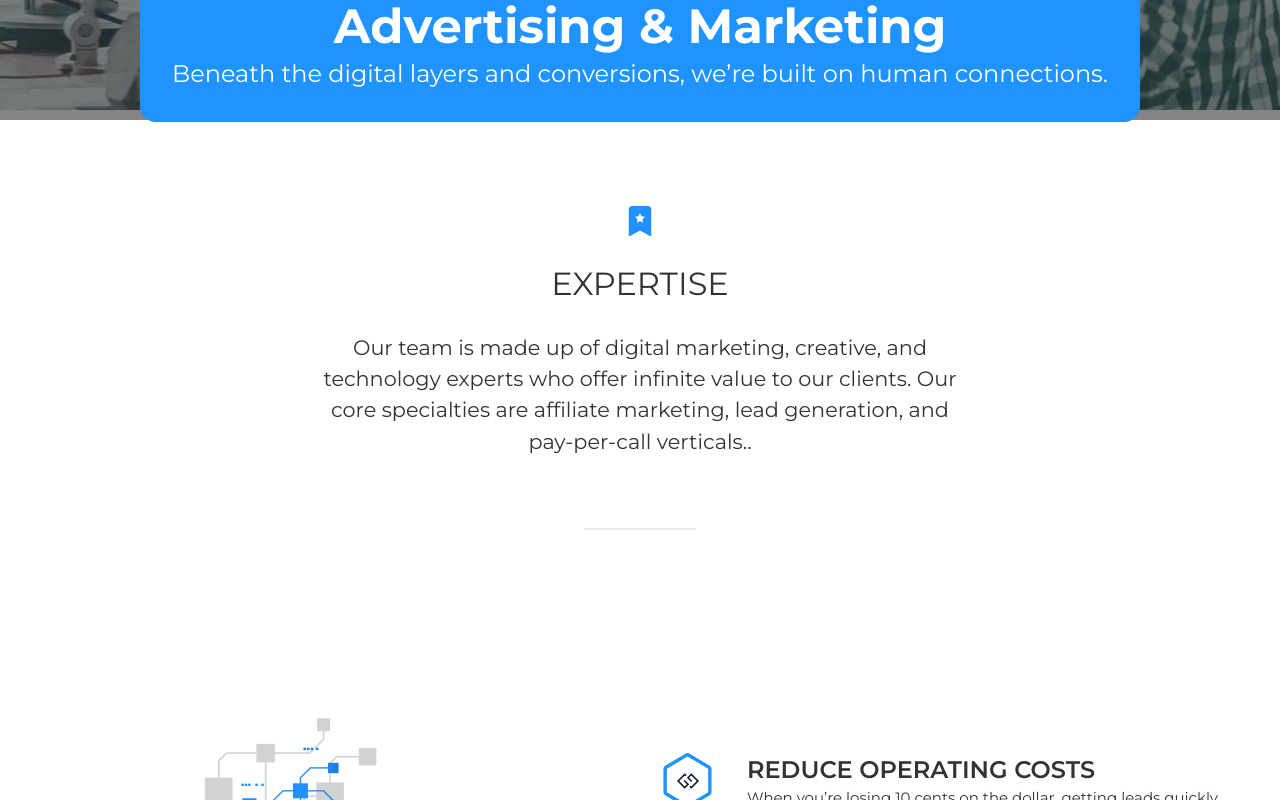
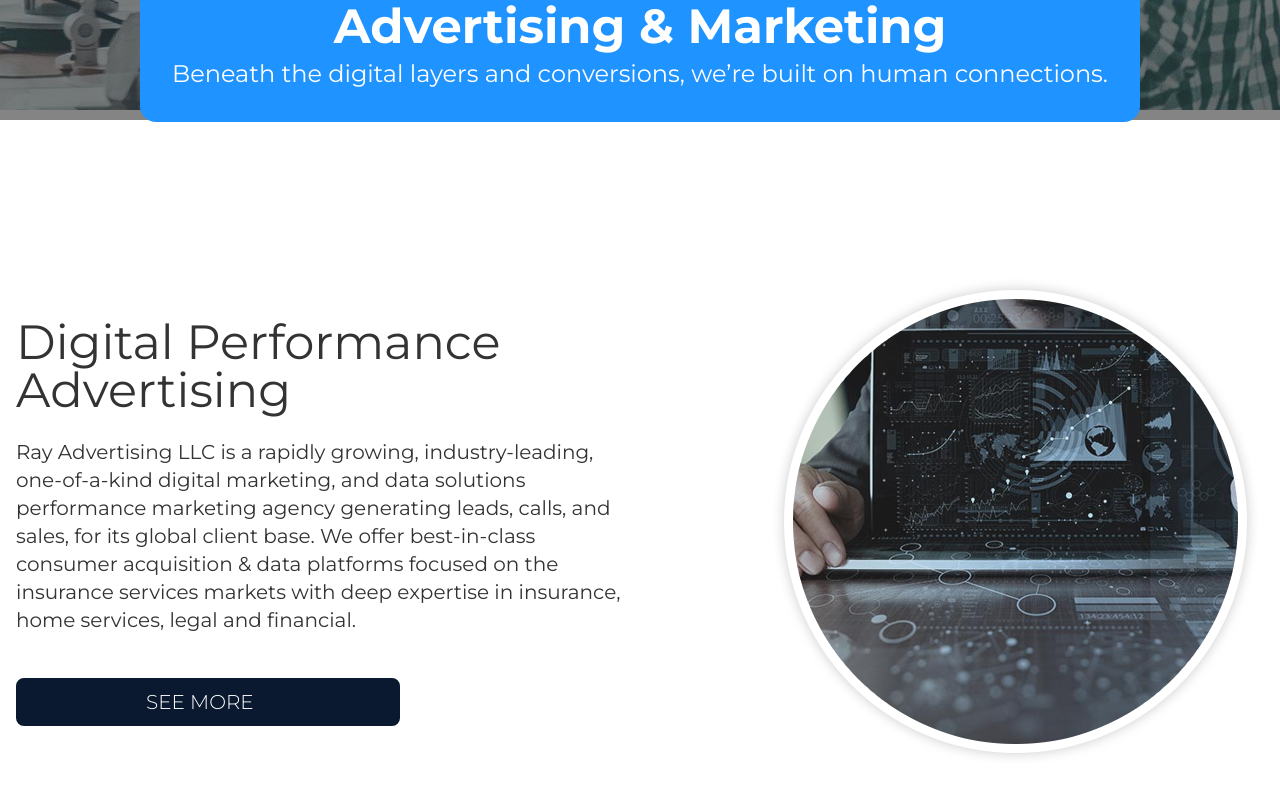
Before and after one commit to nosianuri/ray-advertising, a React (Create React App) app: page /expertise in a window 1280 px wide. Shown: the part 520-1320 px from the top of the page. Built offline with nearby package versions, Linux system fonts and the light colour scheme.

Commit message:
Added Experts part

```diff
--- a/src/components/features/Features.js
+++ b/src/components/features/Features.js
@@ -16,7 +16,7 @@
   }, []);
   return (
     <div id="features">
-      <div className="features mt-16">
+      <div className="features">
         <div className="title">
         <div className="flex justify-center">
         <BsFillBookmarkStarFill color="#1f93ff" size={30} />
@@ -51,7 +51,7 @@
           <div class="hero-content flex-col lg:flex-row">
             <img src={phoneFeatures} alt="phone" class="mx-w-sm rounded-lg " data-aos="fade-right" />
             <div>
-              <div className="features-right lg:pl-32" data-aos="fade-left">
+              <div className="features-right lg:pl-32" >
                 {FeatureList.map((feature) => (
                   <Feature
                     key={feature.id}
--- a/src/pages/expertise/Expertise.js
+++ b/src/pages/expertise/Expertise.js
@@ -2,6 +2,7 @@
 import Features from '../../components/features/Features'
 import Services from '../home/Services'
 import EBaner from './EBaner'
+import MExpert from './MExpert'
 import Publisher from './Publisher'
 import TopText from './TopText'
 
@@ -10,6 +11,7 @@
     <div>
     <EBaner />
     <TopText />
+    <MExpert />
       <Features />
       <Publisher />
     </div>
--- /dev/null
+++ b/src/pages/expertise/MExpert.js
@@ -0,0 +1,34 @@
+import React from 'react';
+import mexpert from "../../assets/triple-bottom-line.png"
+
+const MExpert = () => {
+  return (
+
+<div class="hero min-h-screen bg-white">
+  <div class="hero-content flex-col lg:flex-row-reverse">
+    <img src={mexpert} class=" rounded-lg " />
+    <div className='lg:pr-32 md:pr-16'>
+      <h1 class="lg:text-5xl lg:md text-2xl">Digital Performance Advertising </h1>
+      <p class="py-6 lg:text-xl md-text-xl text-sm">Ray Advertising LLC is a rapidly growing, industry-leading, one-of-a-kind digital marketing, and data solutions performance marketing agency generating leads, calls, and sales, for its global client base. We offer best-in-class consumer acquisition & data platforms focused on the insurance services markets with deep expertise in insurance, home services, legal and financial. </p>
+      <button class="btn btn-primary lg:px-32 text-xl font-large text-white border-2 border-blue  group relative flex items-center overflow-hidden lg:mt-5">
+      <span className='absolute left-0 w-full h-0 transition-all bg-blue opacity-100 group-hover:h-full group-hover:top-0 duration-400 ease'></span>
+      <span className='absolute right-0 flex items-center justify-start w-10 h-10 duration-300 transform translate-x-full group-hover:translate-x-0 ease'>
+        <svg className="w-5 h-5" fill="none" stroke='currentColor' viewBox='0 0 24 24' xmlns='http://www.w3.org/2000/svg'>
+          <path
+          strokeLinecap='round'
+          stroke-strokeLinejoin='round'
+          stroke-width="2"
+          d="M14 5l7 7m0 0l-7 7m7-7H3"
+          ></path>
+        </svg>
+      </span>
+        <span className='relative'><a className='rel' href="/about">SEE MORE</a></span>
+      </button>
+    </div>
+  </div>
+</div>
+
+  )
+}
+
+export default MExpert
```
